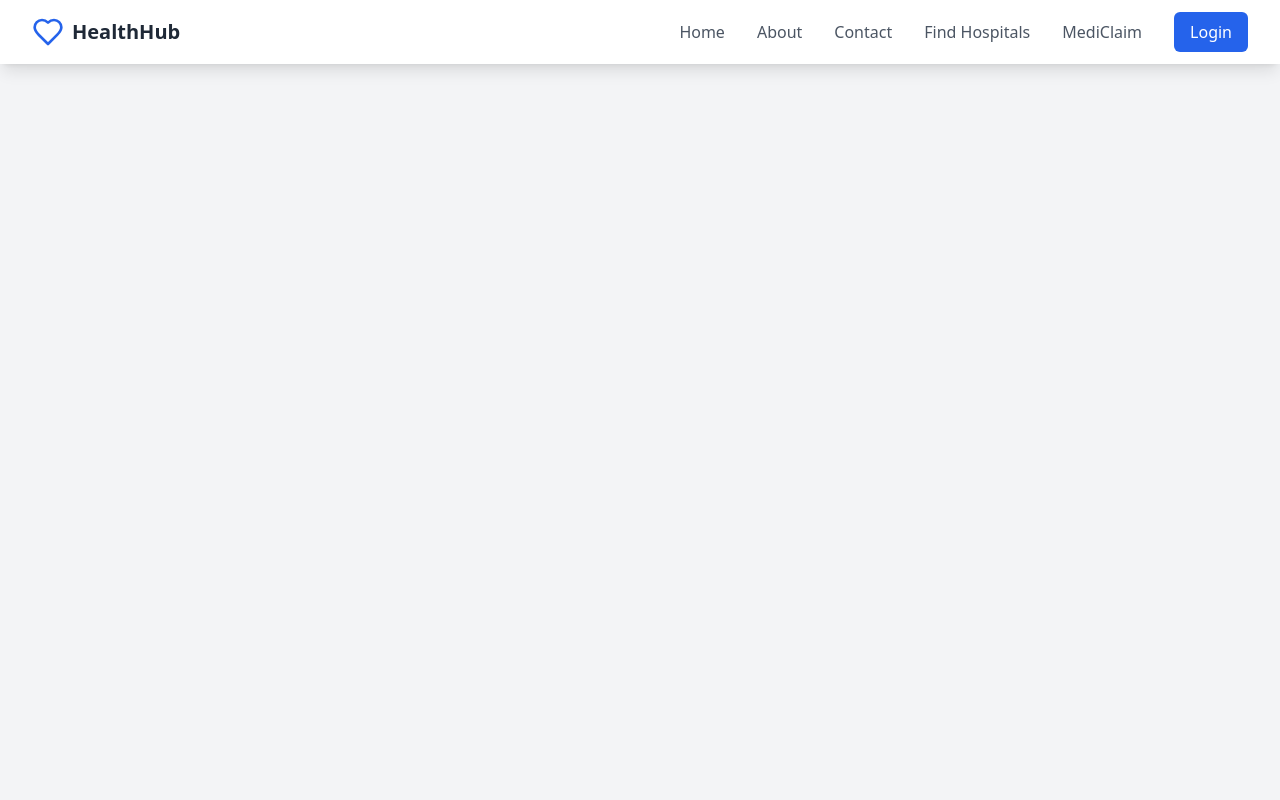
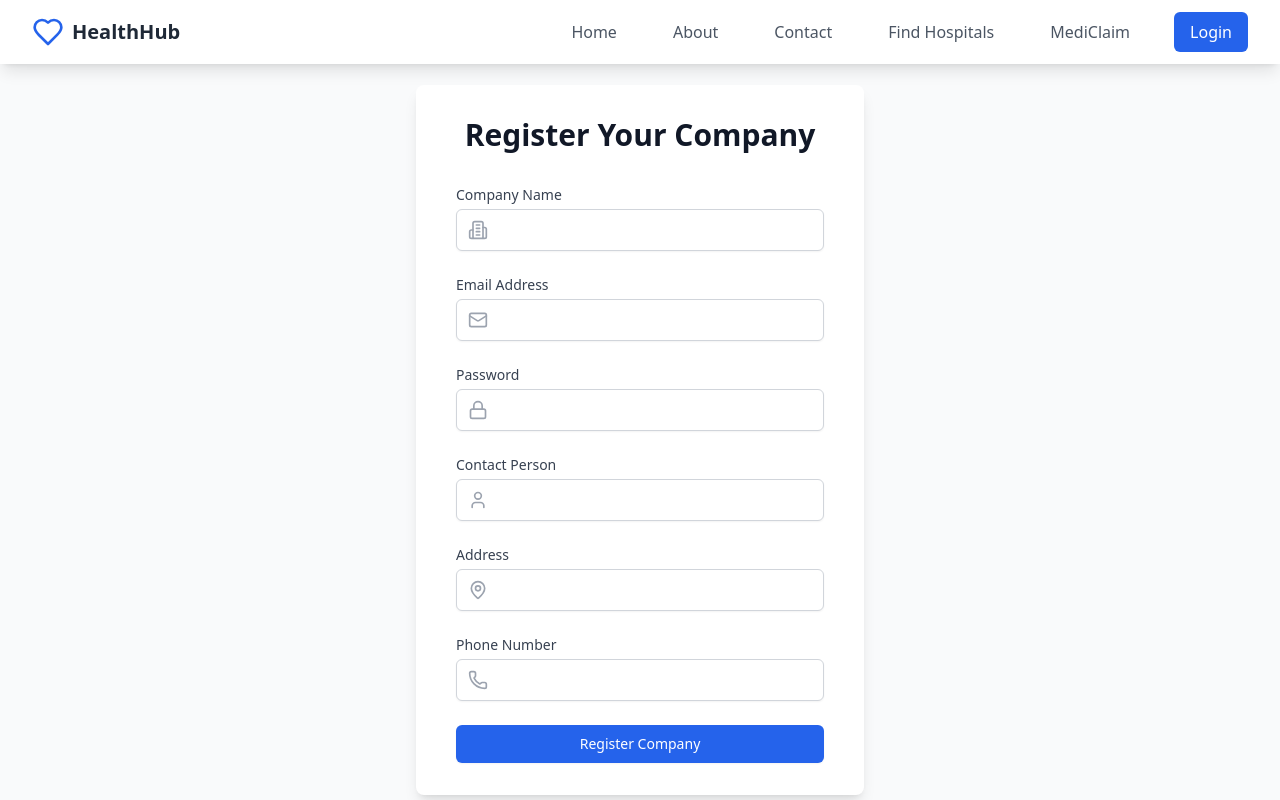
Before and after one commit to Navneet1206/Game_changers_Hackverse, a React (Vite) app: page /register-company in a window 1280 px wide. Built offline with nearby package versions, Linux system fonts and the light colour scheme.

Commit message:
Frontent improvement

```diff
--- a/src/App.tsx
+++ b/src/App.tsx
@@ -1,3 +1,4 @@
+// src/App.tsx
 import { BrowserRouter as Router, Routes, Route } from 'react-router-dom';
 import Navbar from './components/Navbar';
 import Home from './pages/Home';
@@ -6,6 +7,7 @@ import Contact from './pages/Contact';
 import Hospitals from './pages/Hospitals';
 import Login from './pages/Login';
 import MediClaim from './pages/MediClaim';
+import CompanyRegistration from './pages/CompanyRegistration';
 import DoctorDashboard from './pages/dashboards/DoctorDashboard';
 import PatientDashboard from './pages/dashboards/PatientDashboard';
 import HospitalDashboard from './pages/dashboards/HospitalDashboard';
@@ -24,6 +26,7 @@ function App() {
           <Route path="/hospitals" element={<Hospitals />} />
           <Route path="/login" element={<Login />} />
           <Route path="/mediclaim" element={<MediClaim />} />
+          <Route path="/register-company" element={<CompanyRegistration />} />
           <Route path="/dashboard/doctor" element={<DoctorDashboard />} />
           <Route path="/dashboard/patient" element={<PatientDashboard />} />
           <Route path="/dashboard/hospital" element={<HospitalDashboard />} />
--- a/src/components/Navbar.tsx
+++ b/src/components/Navbar.tsx
@@ -1,9 +1,32 @@
+// src/components/Navbar.tsx
 import { useState } from 'react';
-import { Link } from 'react-router-dom';
+import { Link, useLocation } from 'react-router-dom';
 import { Menu, X, Heart } from 'lucide-react';
 
 const Navbar = () => {
   const [isOpen, setIsOpen] = useState(false);
+  const location = useLocation(); // Get the current route location
+
+  // Function to close the mobile menu
+  const closeMobileMenu = () => {
+    setIsOpen(false);
+  };
+
+  // Reusable NavLink component
+  const NavLink = ({ to, children }: { to: string; children: React.ReactNode }) => {
+    const isActive = location.pathname === to; // Check if the link is active
+    return (
+      <Link
+        to={to}
+        onClick={closeMobileMenu} // Close the mobile menu when a link is clicked
+        className={`block px-3 py-2 text-gray-600 hover:text-blue-600 ${
+          isActive ? 'text-blue-600 font-medium' : ''
+        }`}
+      >
+        {children}
+      </Link>
+    );
+  };
 
   return (
     <nav className="bg-white shadow-lg fixed w-full z-50">
@@ -18,12 +41,15 @@ const Navbar = () => {
 
           {/* Desktop Menu */}
           <div className="hidden md:flex items-center space-x-8">
-            <Link to="/" className="text-gray-600 hover:text-blue-600">Home</Link>
-            <Link to="/about" className="text-gray-600 hover:text-blue-600">About</Link>
-            <Link to="/contact" className="text-gray-600 hover:text-blue-600">Contact</Link>
-            <Link to="/hospitals" className="text-gray-600 hover:text-blue-600">Find Hospitals</Link>
-            <Link to="/mediclaim" className="text-gray-600 hover:text-blue-600">MediClaim</Link>
-            <Link to="/login" className="bg-blue-600 text-white px-4 py-2 rounded-md hover:bg-blue-700">
+            <NavLink to="/">Home</NavLink>
+            <NavLink to="/about">About</NavLink>
+            <NavLink to="/contact">Contact</NavLink>
+            <NavLink to="/hospitals">Find Hospitals</NavLink>
+            <NavLink to="/mediclaim">MediClaim</NavLink>
+            <Link
+              to="/login"
+              className="bg-blue-600 text-white px-4 py-2 rounded-md hover:bg-blue-700"
+            >
               Login
             </Link>
           </div>
@@ -44,12 +70,12 @@ const Navbar = () => {
       {isOpen && (
         <div className="md:hidden">
           <div className="px-2 pt-2 pb-3 space-y-1 sm:px-3">
-            <Link to="/" className="block px-3 py-2 text-gray-600 hover:text-blue-600">Home</Link>
-            <Link to="/about" className="block px-3 py-2 text-gray-600 hover:text-blue-600">About</Link>
-            <Link to="/contact" className="block px-3 py-2 text-gray-600 hover:text-blue-600">Contact</Link>
-            <Link to="/hospitals" className="block px-3 py-2 text-gray-600 hover:text-blue-600">Find Hospitals</Link>
-            <Link to="/mediclaim" className="block px-3 py-2 text-gray-600 hover:text-blue-600">MediClaim</Link>
-            <Link to="/login" className="block px-3 py-2 text-blue-600 font-medium">Login</Link>
+            <NavLink to="/">Home</NavLink>
+            <NavLink to="/about">About</NavLink>
+            <NavLink to="/contact">Contact</NavLink>
+            <NavLink to="/hospitals">Find Hospitals</NavLink>
+            <NavLink to="/mediclaim">MediClaim</NavLink>
+            <NavLink to="/login">Login</NavLink>
           </div>
         </div>
       )}
--- a/src/lib/supabase.ts
+++ /dev/null
@@ -1,7 +0,0 @@
-import { createClient } from '@supabase/supabase-js';
-import type { Database } from '../types/supabase';
-
-const supabaseUrl = import.meta.env.VITE_SUPABASE_URL;
-const supabaseAnonKey = import.meta.env.VITE_SUPABASE_ANON_KEY;
-
-export const supabase = createClient<Database>(supabaseUrl, supabaseAnonKey);
--- /dev/null
+++ b/src/pages/CompanyRegistration.tsx
@@ -0,0 +1,154 @@
+import React, { useState, type FormEvent } from 'react';
+import { Building2, Mail, Lock, User, MapPin, Phone } from 'lucide-react';
+
+const CompanyRegistration = () => {
+  const [formData, setFormData] = useState({
+    companyName: '',
+    email: '',
+    password: '',
+    contactPerson: '',
+    address: '',
+    phone: '',
+  });
+
+  const handleSubmit = (e: FormEvent) => {
+    e.preventDefault();
+    // Handle form submission
+    console.log(formData);
+  };
+
+  return (
+    <div className="pt-20 min-h-screen bg-gray-50 flex items-center justify-center">
+      <div className="max-w-md w-full mx-4">
+        <div className="bg-white py-8 px-4 shadow-lg rounded-lg sm:px-10">
+          <div className="sm:mx-auto sm:w-full sm:max-w-md">
+            <h2 className="text-center text-3xl font-extrabold text-gray-900">
+              Register Your Company
+            </h2>
+          </div>
+
+          <form className="mt-8 space-y-6" onSubmit={handleSubmit}>
+            <div>
+              <label htmlFor="companyName" className="block text-sm font-medium text-gray-700">
+                Company Name
+              </label>
+              <div className="mt-1 relative">
+                <Building2 className="absolute left-3 top-1/2 transform -translate-y-1/2 h-5 w-5 text-gray-400" />
+                <input
+                  id="companyName"
+                  name="companyName"
+                  type="text"
+                  required
+                  className="appearance-none block w-full pl-10 pr-3 py-2 border border-gray-300 rounded-md shadow-sm placeholder-gray-400 focus:outline-none focus:ring-blue-500 focus:border-blue-500"
+                  value={formData.companyName}
+                  onChange={(e) => setFormData({...formData, companyName: e.target.value})}
+                />
+              </div>
+            </div>
+
+            <div>
+              <label htmlFor="email" className="block text-sm font-medium text-gray-700">
+                Email Address
+              </label>
+              <div className="mt-1 relative">
+                <Mail className="absolute left-3 top-1/2 transform -translate-y-1/2 h-5 w-5 text-gray-400" />
+                <input
+                  id="email"
+                  name="email"
+                  type="email"
+                  required
+                  className="appearance-none block w-full pl-10 pr-3 py-2 border border-gray-300 rounded-md shadow-sm placeholder-gray-400 focus:outline-none focus:ring-blue-500 focus:border-blue-500"
+                  value={formData.email}
+                  onChange={(e) => setFormData({...formData, email: e.target.value})}
+                />
+              </div>
+            </div>
+
+            <div>
+              <label htmlFor="password" className="block text-sm font-medium text-gray-700">
+                Password
+              </label>
+              <div className="mt-1 relative">
+                <Lock className="absolute left-3 top-1/2 transform -translate-y-1/2 h-5 w-5 text-gray-400" />
+                <input
+                  id="password"
+                  name="password"
+                  type="password"
+                  required
+                  className="appearance-none block w-full pl-10 pr-3 py-2 border border-gray-300 rounded-md shadow-sm placeholder-gray-400 focus:outline-none focus:ring-blue-500 focus:border-blue-500"
+                  value={formData.password}
+                  onChange={(e) => setFormData({...formData, password: e.target.value})}
+                />
+              </div>
+            </div>
+
+            <div>
+              <label htmlFor="contactPerson" className="block text-sm font-medium text-gray-700">
+                Contact Person
+              </label>
+              <div className="mt-1 relative">
+                <User className="absolute left-3 top-1/2 transform -translate-y-1/2 h-5 w-5 text-gray-400" />
+                <input
+                  id="contactPerson"
+                  name="contactPerson"
+                  type="text"
+                  required
+                  className="appearance-none block w-full pl-10 pr-3 py-2 border border-gray-300 rounded-md shadow-sm placeholder-gray-400 focus:outline-none focus:ring-blue-500 focus:border-blue-500"
+                  value={formData.contactPerson}
+                  onChange={(e) => setFormData({...formData, contactPerson: e.target.value})}
+                />
+              </div>
+            </div>
+
+            <div>
+              <label htmlFor="address" className="block text-sm font-medium text-gray-700">
+                Address
+              </label>
+              <div className="mt-1 relative">
+                <MapPin className="absolute left-3 top-1/2 transform -translate-y-1/2 h-5 w-5 text-gray-400" />
+                <input
+                  id="address"
+                  name="address"
+                  type="text"
+                  required
+                  className="appearance-none block w-full pl-10 pr-3 py-2 border border-gray-300 rounded-md shadow-sm placeholder-gray-400 focus:outline-none focus:ring-blue-500 focus:border-blue-500"
+                  value={formData.address}
+                  onChange={(e) => setFormData({...formData, address: e.target.value})}
+                />
+              </div>
+            </div>
+
+            <div>
+              <label htmlFor="phone" className="block text-sm font-medium text-gray-700">
+                Phone Number
+              </label>
+              <div className="mt-1 relative">
+                <Phone className="absolute left-3 top-1/2 transform -translate-y-1/2 h-5 w-5 text-gray-400" />
+                <input
+                  id="phone"
+                  name="phone"
+                  type="text"
+                  required
+                  className="appearance-none block w-full pl-10 pr-3 py-2 border border-gray-300 rounded-md shadow-sm placeholder-gray-400 focus:outline-none focus:ring-blue-500 focus:border-blue-500"
+                  value={formData.phone}
+                  onChange={(e) => setFormData({...formData, phone: e.target.value})}
+                />
+              </div>
+            </div>
+
+            <div>
+              <button
+                type="submit"
+                className="w-full flex justify-center py-2 px-4 border border-transparent rounded-md shadow-sm text-sm font-medium text-white bg-blue-600 hover:bg-blue-700 focus:outline-none focus:ring-2 focus:ring-offset-2 focus:ring-blue-500"
+              >
+                Register Company
+              </button>
+            </div>
+          </form>
+        </div>
+      </div>
+    </div>
+  );
+};
+
+export default CompanyRegistration;
--- a/src/pages/MediClaim.tsx
+++ b/src/pages/MediClaim.tsx
@@ -1,5 +1,5 @@
-import React from 'react';
 import { motion } from 'framer-motion';
+import { Link } from 'react-router-dom';
 import { Shield, FileCheck, Building2, Users, CheckCircle2 } from 'lucide-react';
 
 const MediClaim = () => {
@@ -109,13 +109,16 @@ const MediClaim = () => {
               </div>
             </div>
 
+            <Link to="/register-company">
             <motion.button
               whileHover={{ scale: 1.05 }}
               whileTap={{ scale: 0.95 }}
               className="mt-8 w-full bg-blue-600 text-white px-6 py-3 rounded-md hover:bg-blue-700 transition-colors text-lg font-semibold"
             >
               Register Your Company
+
             </motion.button>
+              </Link> {/* Add the new link */}
           </div>
         </motion.div>
       </div>
--- a/src/pages/dashboards/DoctorDashboard.tsx
+++ b/src/pages/dashboards/DoctorDashboard.tsx
@@ -1,4 +1,4 @@
-import React from 'react';
+
 import { Calendar, Users, ClipboardList, Clock, Settings } from 'lucide-react';
 
 const DoctorDashboard = () => {
```
